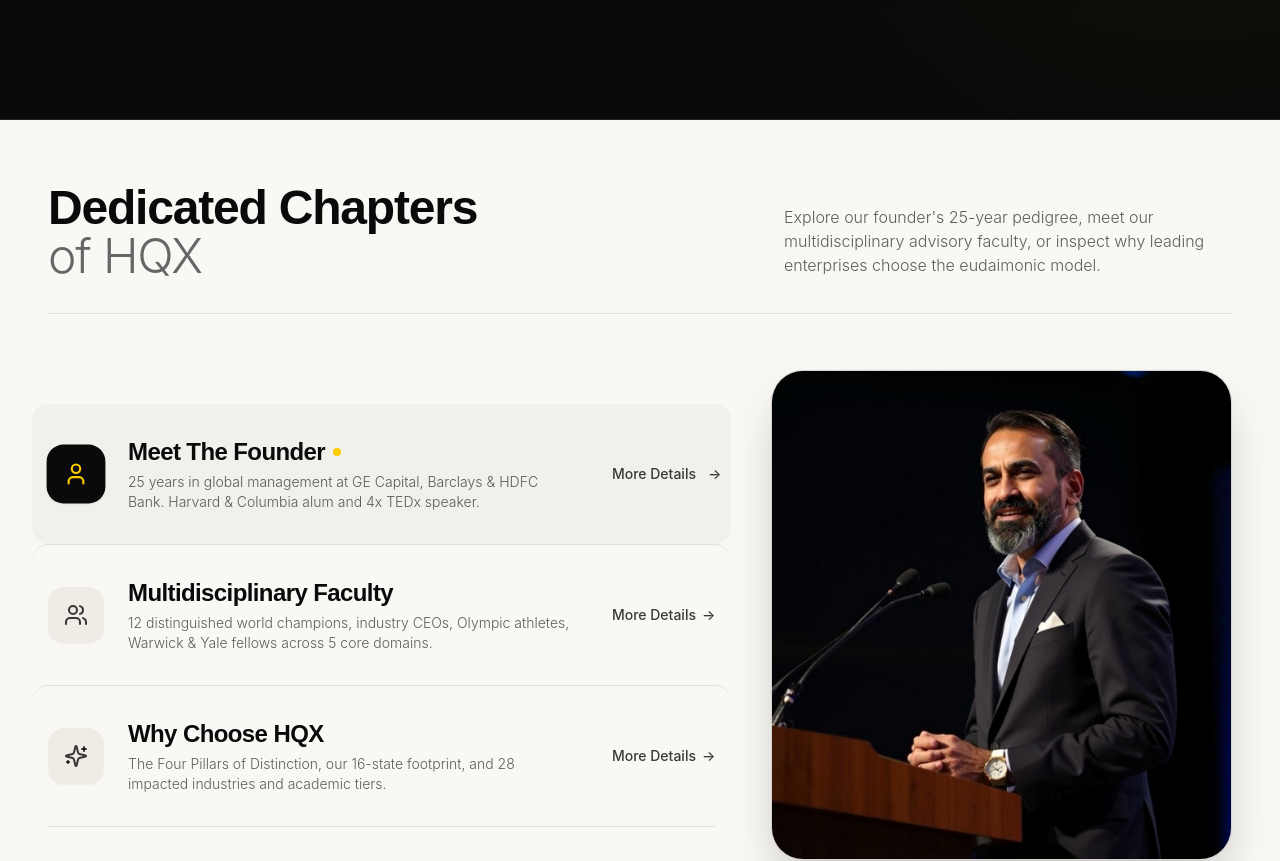
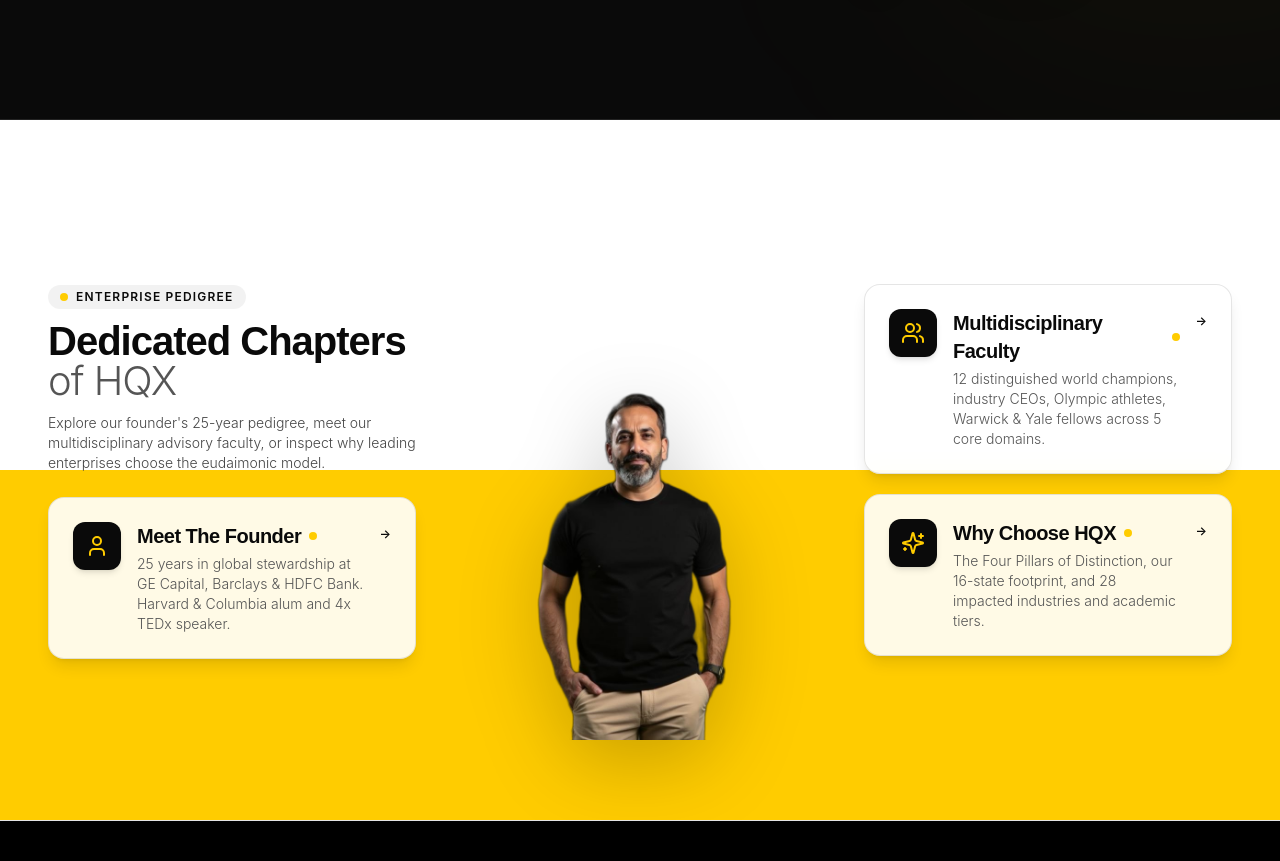
Before and after one commit to excitenext21-bit/HQX, a React (Vite) app: page /about in a window 1280 px wide. Shown: the part 680-1541 px from the top of the page. Built offline with nearby package versions, Linux system fonts and the light colour scheme; the HTML template or start-up script is replaced by a standard one; a web font is replaced by a local one.

Commit message:
AboutUs: update content section with center portrait cutout on 100% width half-white half-yellow background without box or border, flanking content left and right

```diff
--- a/src/pages/AboutUs.jsx
+++ b/src/pages/AboutUs.jsx
@@ -344,190 +344,123 @@ export default function AboutUs() {
         </div>
       </section>
 
-      {/* DEDICATED CHAPTERS OF HQX (SPLIT EDITORIAL SHOWCASE) */}
-      <section className="pt-14 sm:pt-16 pb-8 sm:pb-10 px-6 md:px-12 bg-[#FAF8F5] dark:bg-[#0E0F12] border-b border-hq-black/10">
-        <div className="max-w-7xl mx-auto">
-          {/* Header Row: Dual-Tone Title & Top Narrative */}
-          <div className="flex flex-col lg:flex-row justify-between items-start lg:items-end gap-6 mb-12 sm:mb-14 pb-8 border-b border-black/10">
-            <div>
-              <h2 className="font-display text-3xl sm:text-4xl lg:text-5xl font-semibold tracking-tight text-[#0A0A0A] dark:text-white leading-[1.08]">
-                Dedicated Chapters <br />
-                <span className="text-[#666666] dark:text-white/60 font-light">of HQX</span>
-              </h2>
-            </div>
-            <p className="font-body text-sm sm:text-base text-hq-black/65 max-w-md font-light leading-relaxed lg:pb-1">
-              Explore our founder's 25-year pedigree, meet our multidisciplinary advisory faculty, or inspect why leading enterprises choose the eudaimonic model.
-            </p>
-          </div>
+      {/* DEDICATED CHAPTERS OF HQX (SPLIT DUAL-TONE SHOWCASE: 100% WIDTH WHITE TOP & BRAND YELLOW LOWER WITH CENTER PORTRAIT) */}
+      <section className="relative w-full py-16 sm:py-20 px-6 md:px-12 overflow-hidden border-b border-black/10">
+        {/* Split Dual-Tone Background: Top Half White, Lower Half Brand Yellow (100% Width) */}
+        <div className="absolute inset-0 pointer-events-none z-0">
+          <div className="h-1/2 w-full bg-[#FFFFFF]"></div>
+          <div className="h-1/2 w-full bg-[#FFCC00]"></div>
+        </div>
 
-          {/* 2-Column Split: Interactive Stacked Rows (Left) & Serene Photographic Showcase (Right) */}
-          <div className="grid grid-cols-1 lg:grid-cols-12 gap-10 lg:gap-14 items-center">
+        <div className="relative z-10 max-w-7xl mx-auto">
+          <div className="grid grid-cols-1 lg:grid-cols-12 gap-8 lg:gap-10 items-center">
 
-            {/* Left Column: 3 Clean Interactive Rows with Dynamic Hover Triggers */}
-            <div className="lg:col-span-7 flex flex-col divide-y divide-black/10 border-b border-black/10">
+            {/* Left Column: Heading, Subtitle & Meet The Founder */}
+            <div className="lg:col-span-4 flex flex-col justify-center">
+              <div className="mb-6">
+                <div className="inline-flex items-center gap-2 px-3 py-1 rounded-full bg-black/5 text-[#0A0A0A] text-xs font-mono uppercase tracking-widest font-semibold mb-3">
+                  <span className="w-2 h-2 rounded-full bg-hq-yellow"></span>
+                  Enterprise Pedigree
+                </div>
+                <h2 className="font-display text-3xl sm:text-4xl lg:text-[2.5rem] font-bold tracking-tight text-[#0A0A0A] leading-[1.08] mb-3">
+                  Dedicated Chapters <br />
+                  <span className="text-[#555555] font-light">of HQX</span>
+                </h2>
+                <p className="font-body text-xs sm:text-sm text-[#444444] font-light leading-relaxed">
+                  Explore our founder's 25-year pedigree, meet our multidisciplinary advisory faculty, or inspect why leading enterprises choose the eudaimonic model.
+                </p>
+              </div>
 
               {/* Row 1: Meet The Founder */}
               <Link
                 to="/founder"
-                onMouseEnter={() => setHoveredChapter('founder')}
-                onFocus={() => setHoveredChapter('founder')}
-                className={`group py-7 sm:py-8 px-4 -mx-4 rounded-2xl flex items-center justify-between gap-4 transition-all duration-300 ${
-                  hoveredChapter === 'founder' ? 'bg-black/[0.03]' : 'hover:bg-black/[0.015]'
-                }`}
+                className="group p-5 sm:p-6 rounded-2xl bg-white/90 backdrop-blur-md border border-black/10 hover:border-black/30 hover:bg-white transition-all duration-300 flex items-start justify-between gap-4 shadow-lg hover:shadow-xl hover:-translate-y-0.5"
               >
-                <div className="flex items-center gap-4 sm:gap-6 min-w-0">
-                  <div className={`w-12 h-12 sm:w-14 sm:h-14 rounded-2xl flex items-center justify-center transition-all duration-300 shrink-0 shadow-sm ${
-                    hoveredChapter === 'founder'
-                      ? 'bg-hq-black text-hq-yellow scale-105 shadow-md'
-                      : 'bg-[#EFECE6] text-hq-black/80 group-hover:bg-hq-black group-hover:text-hq-yellow'
-                  }`}>
+                <div className="flex items-start gap-4 min-w-0">
+                  <div className="w-12 h-12 rounded-xl flex items-center justify-center shrink-0 bg-[#0A0A0A] text-hq-yellow shadow-md group-hover:scale-105 transition-transform">
                     <User className="w-5 h-5 sm:w-6 sm:h-6" />
                   </div>
                   <div className="min-w-0">
                     <div className="flex items-center gap-2">
-                      <h3 className={`font-display text-xl sm:text-2xl font-semibold tracking-tight transition-colors duration-300 ${
-                        hoveredChapter === 'founder' ? 'text-hq-black font-bold' : 'text-hq-black group-hover:text-hq-yellow'
-                      }`}>
+                      <h3 className="font-display text-lg sm:text-xl font-bold tracking-tight text-[#0A0A0A] group-hover:text-black">
                         Meet The Founder
                       </h3>
-                      {hoveredChapter === 'founder' && (
-                        <span className="w-2 h-2 rounded-full bg-hq-yellow hidden sm:inline-block animate-pulse" />
-                      )}
+                      <span className="w-2 h-2 rounded-full bg-hq-yellow hidden sm:inline-block" />
                     </div>
-                    <p className="font-body text-xs sm:text-sm text-hq-black/65 font-light leading-relaxed mt-1 max-w-md">
-                      25 years in global management at GE Capital, Barclays & HDFC Bank. Harvard & Columbia alum and 4x TEDx speaker.
+                    <p className="font-body text-xs sm:text-sm text-[#555555] font-light leading-relaxed mt-1">
+                      25 years in global stewardship at GE Capital, Barclays &amp; HDFC Bank. Harvard &amp; Columbia alum and 4x TEDx speaker.
                     </p>
                   </div>
                 </div>
-
-                <div className="flex items-center gap-1.5 text-xs sm:text-sm font-body font-medium text-hq-black/80 group-hover:text-hq-black shrink-0 ml-2">
-                  <span>More Details</span>
-                  <span className={`inline-block transition-transform duration-300 ${
-                    hoveredChapter === 'founder' ? 'translate-x-1.5' : 'group-hover:translate-x-1.5'
-                  }`}>→</span>
+                <div className="flex items-center gap-1 text-xs font-semibold text-[#0A0A0A] shrink-0 mt-1">
+                  <span className="group-hover:translate-x-1 transition-transform">→</span>
                 </div>
               </Link>
+            </div>
 
+            {/* Center Column: Portrait without box or border standing across split background */}
+            <div className="lg:col-span-4 flex flex-col items-center justify-end h-full min-h-[400px] sm:min-h-[480px] lg:min-h-[540px] relative">
+              <img
+                src="/images/hero_showcase/manny_about_cutout.png"
+                alt="Manny Anchan - Founder & Chief Happiness Officer"
+                onError={(e) => { e.target.src = '/images/hero_showcase/manny_about_studio.jpg'; }}
+                className="h-full max-h-[490px] sm:max-h-[530px] w-auto object-contain object-bottom pointer-events-none drop-shadow-[0_20px_40px_rgba(0,0,0,0.22)] hover:scale-105 transition-transform duration-500"
+              />
+            </div>
+
+            {/* Right Column: Multidisciplinary Faculty & Why Choose HQX */}
+            <div className="lg:col-span-4 flex flex-col gap-4 sm:gap-5 justify-center">
               {/* Row 2: Multidisciplinary Faculty */}
               <Link
                 to="/team"
-                onMouseEnter={() => setHoveredChapter('faculty')}
-                onFocus={() => setHoveredChapter('faculty')}
-                className={`group py-7 sm:py-8 px-4 -mx-4 rounded-2xl flex items-center justify-between gap-4 transition-all duration-300 ${
-                  hoveredChapter === 'faculty' ? 'bg-black/[0.03]' : 'hover:bg-black/[0.015]'
-                }`}
+                className="group p-5 sm:p-6 rounded-2xl bg-white/90 backdrop-blur-md border border-black/10 hover:border-black/30 hover:bg-white transition-all duration-300 flex items-start justify-between gap-4 shadow-lg hover:shadow-xl hover:-translate-y-0.5"
               >
-                <div className="flex items-center gap-4 sm:gap-6 min-w-0">
-                  <div className={`w-12 h-12 sm:w-14 sm:h-14 rounded-2xl flex items-center justify-center transition-all duration-300 shrink-0 shadow-sm ${
-                    hoveredChapter === 'faculty'
-                      ? 'bg-hq-black text-hq-yellow scale-105 shadow-md'
-                      : 'bg-[#EFECE6] text-hq-black/80 group-hover:bg-hq-black group-hover:text-hq-yellow'
-                  }`}>
+                <div className="flex items-start gap-4 min-w-0">
+                  <div className="w-12 h-12 rounded-xl flex items-center justify-center shrink-0 bg-[#0A0A0A] text-hq-yellow shadow-md group-hover:scale-105 transition-transform">
                     <Users className="w-5 h-5 sm:w-6 sm:h-6" />
                   </div>
                   <div className="min-w-0">
                     <div className="flex items-center gap-2">
-                      <h3 className={`font-display text-xl sm:text-2xl font-semibold tracking-tight transition-colors duration-300 ${
-                        hoveredChapter === 'faculty' ? 'text-hq-black font-bold' : 'text-hq-black group-hover:text-hq-yellow'
-                      }`}>
+                      <h3 className="font-display text-lg sm:text-xl font-bold tracking-tight text-[#0A0A0A] group-hover:text-black">
                         Multidisciplinary Faculty
                       </h3>
-                      {hoveredChapter === 'faculty' && (
-                        <span className="w-2 h-2 rounded-full bg-hq-yellow hidden sm:inline-block animate-pulse" />
-                      )}
+                      <span className="w-2 h-2 rounded-full bg-hq-yellow hidden sm:inline-block" />
                     </div>
-                    <p className="font-body text-xs sm:text-sm text-hq-black/65 font-light leading-relaxed mt-1 max-w-md">
-                      12 distinguished world champions, industry CEOs, Olympic athletes, Warwick & Yale fellows across 5 core domains.
+                    <p className="font-body text-xs sm:text-sm text-[#555555] font-light leading-relaxed mt-1">
+                      12 distinguished world champions, industry CEOs, Olympic athletes, Warwick &amp; Yale fellows across 5 core domains.
                     </p>
                   </div>
                 </div>
-
-                <div className="flex items-center gap-1.5 text-xs sm:text-sm font-body font-medium text-hq-black/80 group-hover:text-hq-black shrink-0 ml-2">
-                  <span>More Details</span>
-                  <span className={`inline-block transition-transform duration-300 ${
-                    hoveredChapter === 'faculty' ? 'translate-x-1.5' : 'group-hover:translate-x-1.5'
-                  }`}>→</span>
+                <div className="flex items-center gap-1 text-xs font-semibold text-[#0A0A0A] shrink-0 mt-1">
+                  <span className="group-hover:translate-x-1 transition-transform">→</span>
                 </div>
               </Link>
 
               {/* Row 3: Why Choose HQX */}
               <Link
                 to="/why-hqx"
-                onMouseEnter={() => setHoveredChapter('why')}
-                onFocus={() => setHoveredChapter('why')}
-                className={`group py-7 sm:py-8 px-4 -mx-4 rounded-2xl flex items-center justify-between gap-4 transition-all duration-300 ${
-                  hoveredChapter === 'why' ? 'bg-black/[0.03]' : 'hover:bg-black/[0.015]'
-                }`}
+                className="group p-5 sm:p-6 rounded-2xl bg-white/90 backdrop-blur-md border border-black/10 hover:border-black/30 hover:bg-white transition-all duration-300 flex items-start justify-between gap-4 shadow-lg hover:shadow-xl hover:-translate-y-0.5"
               >
-                <div className="flex items-center gap-4 sm:gap-6 min-w-0">
-                  <div className={`w-12 h-12 sm:w-14 sm:h-14 rounded-2xl flex items-center justify-center transition-all duration-300 shrink-0 shadow-sm ${
-                    hoveredChapter === 'why'
-                      ? 'bg-hq-black text-hq-yellow scale-105 shadow-md'
-                      : 'bg-[#EFECE6] text-hq-black/80 group-hover:bg-hq-black group-hover:text-hq-yellow'
-                  }`}>
+                <div className="flex items-start gap-4 min-w-0">
+                  <div className="w-12 h-12 rounded-xl flex items-center justify-center shrink-0 bg-[#0A0A0A] text-hq-yellow shadow-md group-hover:scale-105 transition-transform">
                     <Sparkles className="w-5 h-5 sm:w-6 sm:h-6" />
                   </div>
                   <div className="min-w-0">
                     <div className="flex items-center gap-2">
-                      <h3 className={`font-display text-xl sm:text-2xl font-semibold tracking-tight transition-colors duration-300 ${
-                        hoveredChapter === 'why' ? 'text-hq-black font-bold' : 'text-hq-black group-hover:text-hq-yellow'
-                      }`}>
+                      <h3 className="font-display text-lg sm:text-xl font-bold tracking-tight text-[#0A0A0A] group-hover:text-black">
                         Why Choose HQX
                       </h3>
-                      {hoveredChapter === 'why' && (
-                        <span className="w-2 h-2 rounded-full bg-hq-yellow hidden sm:inline-block animate-pulse" />
-                      )}
+                      <span className="w-2 h-2 rounded-full bg-hq-yellow hidden sm:inline-block" />
                     </div>
-                    <p className="font-body text-xs sm:text-sm text-hq-black/65 font-light leading-relaxed mt-1 max-w-md">
+                    <p className="font-body text-xs sm:text-sm text-[#555555] font-light leading-relaxed mt-1">
                       The Four Pillars of Distinction, our 16-state footprint, and 28 impacted industries and academic tiers.
                     </p>
                   </div>
                 </div>
-
-                <div className="flex items-center gap-1.5 text-xs sm:text-sm font-body font-medium text-hq-black/80 group-hover:text-hq-black shrink-0 ml-2">
-                  <span>More Details</span>
-                  <span className={`inline-block transition-transform duration-300 ${
-                    hoveredChapter === 'why' ? 'translate-x-1.5' : 'group-hover:translate-x-1.5'
-                  }`}>→</span>
+                <div className="flex items-center gap-1 text-xs font-semibold text-[#0A0A0A] shrink-0 mt-1">
+                  <span className="group-hover:translate-x-1 transition-transform">→</span>
                 </div>
               </Link>
-
-            </div>
-
-            {/* Right Column: Dynamic Photographic Showcase with Smooth Cross-Fade on Hover */}
-            <div className="lg:col-span-5 h-full flex items-center justify-center">
-              <div className="relative w-full h-[380px] sm:h-[440px] lg:h-[490px] rounded-[32px] overflow-hidden shadow-2xl border border-black/10 bg-[#EFECE6] group">
-                <AnimatePresence mode="wait">
-                  <motion.div
-                    key={hoveredChapter}
-                    initial={{ opacity: 0, scale: 1.03 }}
-                    animate={{ opacity: 1, scale: 1 }}
-                    exit={{ opacity: 0, scale: 0.98 }}
-                    transition={{ duration: 0.3, ease: "easeOut" }}
-                    className="absolute inset-0 w-full h-full"
-                  >
-                    {hoveredChapter === 'faculty' ? (
-                      <div className="w-full h-full grid grid-cols-4 grid-rows-3 gap-0 overflow-hidden bg-black">
-                        {FACULTY_COLLAGE_IMAGES.map((src, i) => (
-                          <div key={i} className="relative w-full h-full overflow-hidden">
-                            <img
-                              src={src}
-                              alt="Faculty Member"
-                              className="w-full h-full object-cover filter contrast-105"
-                            />
-                          </div>
-                        ))}
-                      </div>
-                    ) : (
-                      <img
-                        src={CHAPTER_SHOWCASE[hoveredChapter].image}
-                        alt={CHAPTER_SHOWCASE[hoveredChapter].alt}
-                        className="w-full h-full object-cover filter contrast-105 brightness-100"
-                      />
-                    )}
-                  </motion.div>
-                </AnimatePresence>
-              </div>
             </div>
 
           </div>
```
Also changed, not shown: public/images/hero_showcase/manny_about_cutout.png (added), public/images/hero_showcase/manny_about_studio.jpg (added), 7 other files (tests, documents, lock files or other folders).
